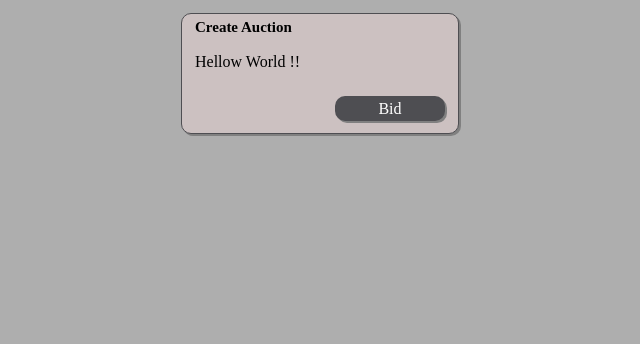
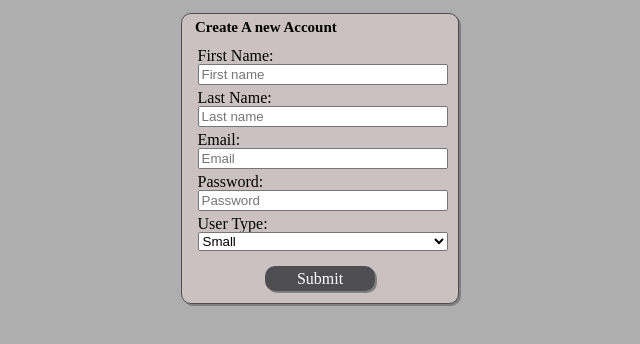
Before and after one commit to phmenard/frontend, a React (Create React App) app in the folder silent-auction/: page /signup in a window 1280 px wide. Shown: the top 344 px of the page, without its empty margins (320-960 px from the left). Built offline with nearby package versions, Linux system fonts and the light colour scheme.

Commit message:
updated signup form

```diff
--- a/silent-auction/src/components/forms/SignUp.js
+++ b/silent-auction/src/components/forms/SignUp.js
@@ -8,15 +8,74 @@ const SignupCard = props => {
   return (
 
     <div className="mainContainer">
-    <div className="signUpCard" >
+      <div className="signUpCard" >
 
-    <h1>Create Auction</h1>
-    <p>Hellow World !!</p>
+        <h1>Create A new Account</h1>
+        <div className="formContainer">
+          <form>
+            <label htmlFor="firstName">First Name:</label>
+            <input
+              id="firstName"
+              name="firstName"
+              type="text"
+              placeholder="First name"
+            //value={formData.name}
+            //onChange={handleChange}
+            />
 
-    <div className="buttonContainer"><div className="bid">Bid</div></div>
+            <label htmlFor="lastName">Last Name:</label>
+            <input
+              id="lastName"
+              name="lastName"
+              type="text"
+              placeholder="Last name"
+            //value={formData.name}
+            //onChange={handleChange}
+            />
 
- </div>
- </div>
+            <label htmlFor="email">Email:</label>
+            <input
+              id="email"
+              name="email"
+              type="text"
+              placeholder="Email"
+            //value={formData.name}
+            //onChange={handleChange}
+            />
+
+            <label htmlFor="password">Password:</label>
+            <input
+              id="password"
+              name="password"
+              type="text"
+              placeholder="Password"
+            //value={formData.name}
+            //onChange={handleChange}
+            />
+              <label htmlFor="password">User Type:</label>
+              <select
+                    name="size"
+                    id="size"
+                    //value={formState.size}
+                    placeholder="size"
+                    //onChange={inputChange}
+                >
+                    <option value="Small">Small</option>
+                    <option value="Medium">Medium </option>
+                    <option value="Large">Large</option>
+                    <option value="Party Sizeng">Party Size</option>
+                </select>
+
+
+          </form>
+
+
+        </div>
+
+        <div className="buttonContainer"><div className="bid">Submit</div></div>
+
+      </div>
+    </div>
 
 
   );
--- a/silent-auction/src/css/index.css
+++ b/silent-auction/src/css/index.css
@@ -218,17 +218,6 @@ body {
   line-height: normal;
   margin-bottom: 10%;
 }
-.signUpCard label {
-  margin-bottom: 10%;
-  margin-right: 1%;
-}
-.signUpCard .imageContainer {
-  margin-bottom: 10%;
-}
-.signUpCard .imageContainer img {
-  width: 100%;
-  height: 250px;
-}
 .signUpCard .buttonContainer {
   display: flex;
   justify-content: flex-end;
@@ -246,3 +235,20 @@ body {
   width: 100px;
   cursor: pointer;
 }
+.signUpCard .formContainer form {
+  display: flex;
+  flex-direction: column;
+  width: 100%;
+  padding: 1%;
+}
+.signUpCard .formContainer form input {
+  margin-bottom: 5%;
+}
+.signUpCard .formContainer form label {
+  margin-bottom: 3%;
+}
+.signUpCard .buttonContainer {
+  display: flex;
+  justify-content: center;
+  margin-top: 5%;
+}
--- a/silent-auction/src/less/signUp.less
+++ b/silent-auction/src/less/signUp.less
@@ -23,21 +23,6 @@
         margin-bottom: 10%;
     }
 
-    label {
-        margin-bottom: 10%;
-        margin-right: 1%;
-
-    }
-
-    .imageContainer {
-        margin-bottom: 10%;
-
-        img {
-            width: 100%;
-            height: 250px;
-        }
-    }
-
     .buttonContainer{
         display: flex;
         justify-content: flex-end
@@ -60,5 +45,33 @@
 
     }
 
+    .formContainer {
+        form{
+        display: flex;
+        flex-direction: column;
+        width: 100%;
+        padding: 1%;
+
+        input {
+            margin-bottom: 5%;
+        }
+
+        label {
+            margin-bottom: 3%;
+        }
+
+
+    }
+
+    }
+
+    .buttonContainer {
+        display: flex;
+        justify-content: center;
+        margin-top: 5%;
+    }
+
+
+
 
 }
```
